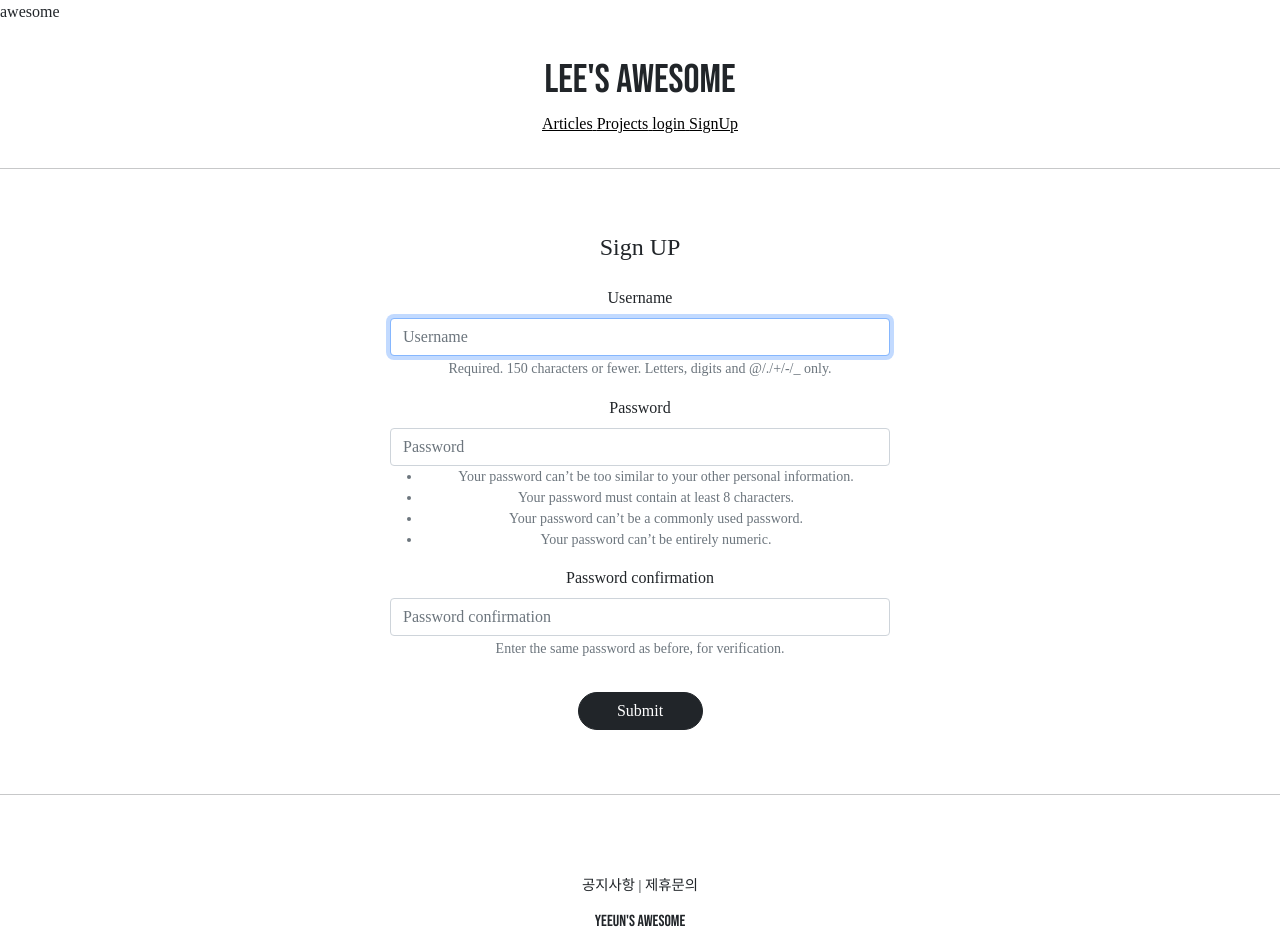
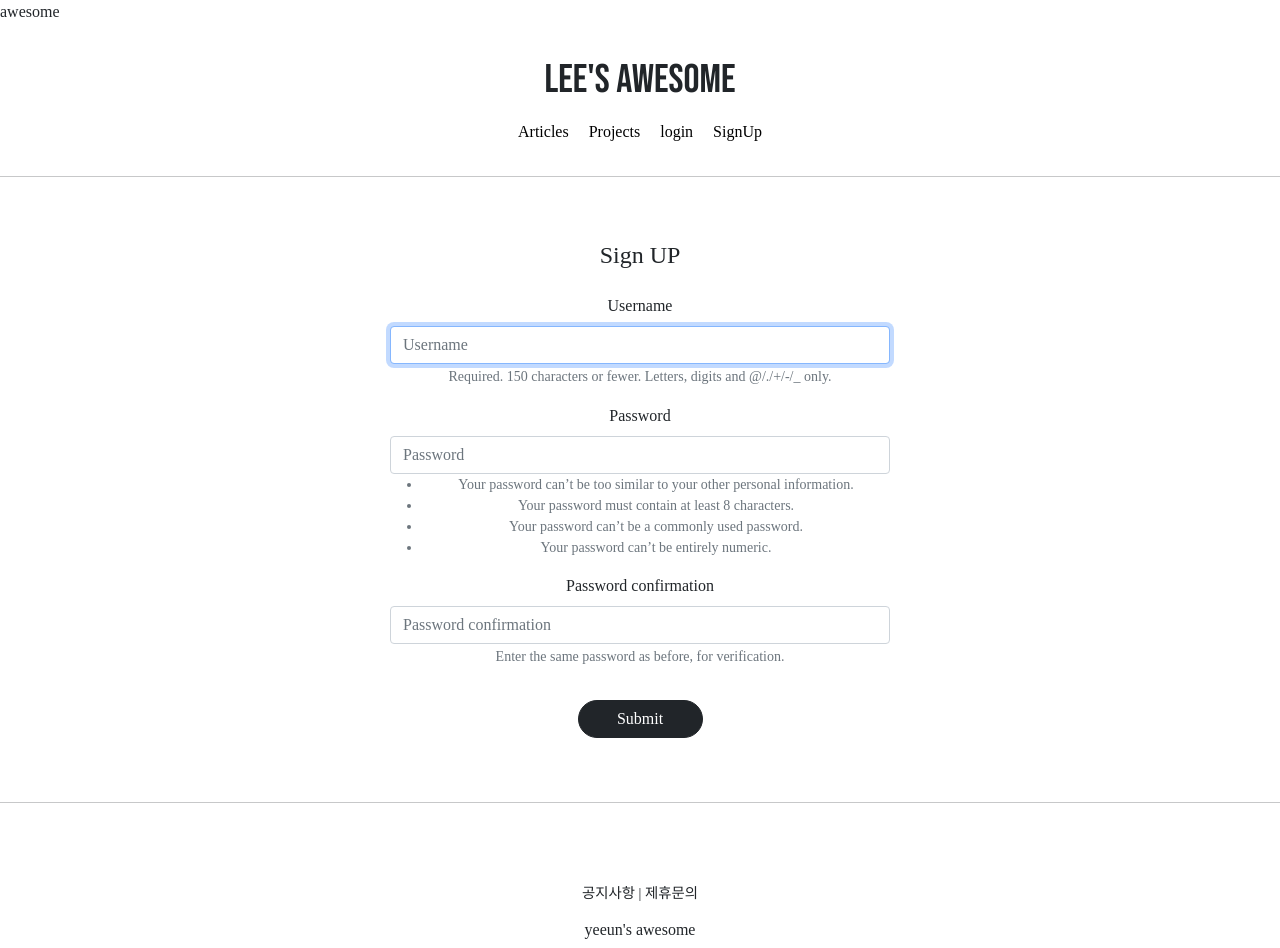
Before and after one commit to synodical/pinterest-django, a Django app: page /accounts/create/ in a window 1280 px wide. Before the commit the page ends 927 px from the top, so only its background shows below. Run offline with Django 3.2, Linux system fonts and the light colour scheme; parts of the project's set-up code (start-up, migrations or seed data) failed here and were passed over; some libraries are stand-ins or nearby versions; some web fonts are replaced.

Commit message:
django course 40

```diff
--- a/accountapp/urls.py
+++ b/accountapp/urls.py
@@ -3,7 +3,7 @@ from django.urls import path
 
 from accountapp.views import hello_world, AccountCreateView, AccountDetailView, AccountUpdateView, AccountDeleteView
 
-app_name = "accountapp"
+app_name = 'accountapp'
 
 
 urlpatterns = [
--- a/static/base.css
+++ b/static/base.css
@@ -1,4 +1,4 @@
-.logo {
+.awesome_logo {
     font-family: 'Bebas Neue', cursive;
 }
 .footer_button {
@@ -8,7 +8,7 @@
     text-align: center;
     margin-top: 5rem;
 }
-.header {
+.awesome_header {
     text-align: center;
     margin: 2rem 0;
 }
@@ -21,9 +21,18 @@
 
 a {
     color: black;
+    text-decoration:none;
 }
 
 a:hover {
     color: black;
     text-decoration: none;
 }
+
+.awesome_header_nav {
+    margin:0 0.5rem;
+}
+
+.awesome_header_navbar {
+    margin: 1rem 0;
+}
--- a/templates/base.html
+++ b/templates/base.html
@@ -8,11 +8,12 @@
     {% include 'header.html' %}
 
     <hr>
+
     {% block content %}
     {% endblock %}
+
     <hr>
     {% include 'footer.html' %}
+
 </body>
-
-
 </html>
--- a/templates/header.html
+++ b/templates/header.html
@@ -1,28 +1,28 @@
 
-    <div class="header">
+    <div class="awesome_header">
         <div>
-            <h1 class="logo">LEE'S AWESOME</h1>
+            <h1 class="awesome_logo">LEE'S AWESOME</h1>
         </div>
 
-        <div>
-            <a href="{% url 'articleapp:list' %}">
+        <div class="awesome_header_navbar">
+            <a href="{% url 'articleapp:list' %}" class="awesome_header_nav">
                 <span>Articles</span>
             </a>
-            <a href="{% url 'projectapp:list' %}">
+            <a href="{% url 'projectapp:list' %}" class="awesome_header_nav">
                 <span>Projects</span>
             </a>
             {% if not user.is_authenticated %}
-            <a href="{% url 'accountapp:login' %}?next={{ request.path }}">
+            <a href="{% url 'accountapp:login' %}?next={{ request.path }}" class="awesome_header_nav" >
                 <span>login</span>
             </a>
-            <a href="{% url 'accountapp:create' %}">
+            <a href="{% url 'accountapp:create' %}" class="awesome_header_nav" >
                 <span>SignUp</span>
             </a>
             {% else %}
-            <a href="{% url 'accountapp:detail' pk=user.pk %}">
+            <a href="{% url 'accountapp:detail' pk=user.pk %}" class="awesome_header_nav">
                 <span>MyPage</span>
             </a>
-            <a href="{% url 'accountapp:logout' %}?next={{ request.path }}">
+            <a href="{% url 'accountapp:logout' %}?next={{ request.path }}" class="awesome_header_nav" >
                 <span>logout</span>
             </a>
             {% endif %}
```
Also changed, not shown: projectapp/templates/projectapp/create.html (renamed from projectapp/projectapp/create.html), projectapp/templates/projectapp/detail.html (renamed from projectapp/projectapp/detail.html), projectapp/templates/projectapp/list.html (renamed from projectapp/projectapp/list.html).
